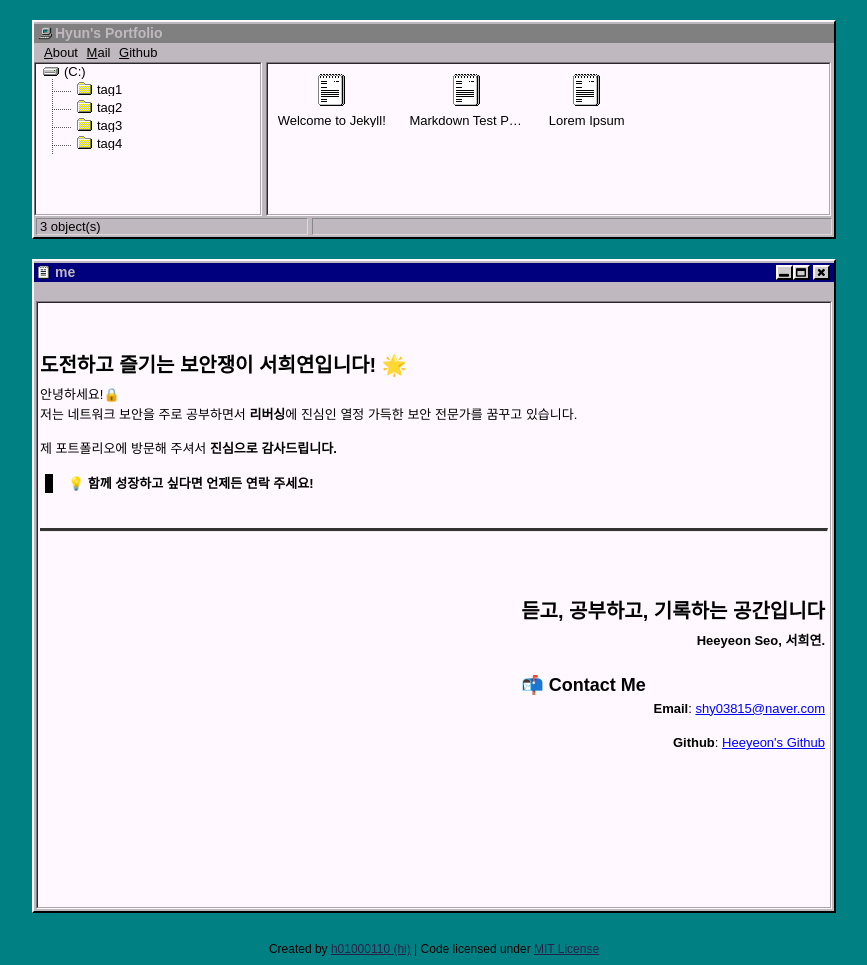
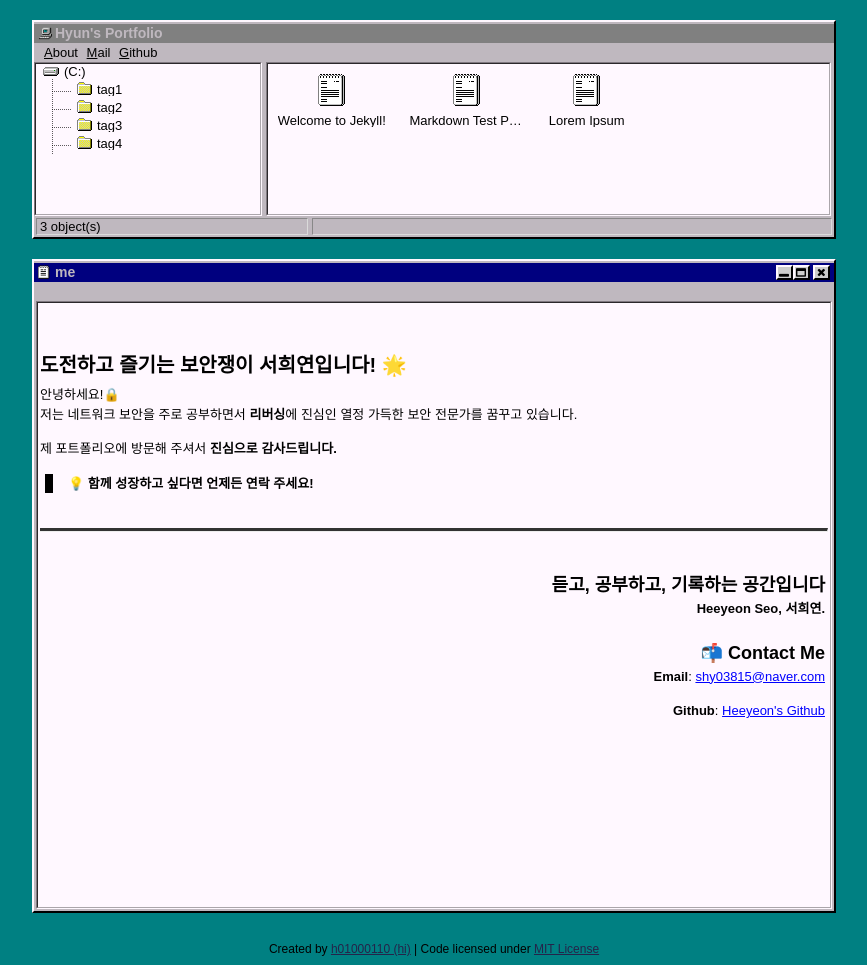
Before and after one commit to shyun03/shyun03.github.io, a Jekyll site: the page built from me/index.md, in a window 1280 px wide. Shown: the whole page, without its empty margins (206-1073 px from the left). Built offline with Jekyll 4.4.1, drawn with Linux system fonts in a browser that asks for light colours.

Commit message:
Update donate.html

```diff
--- a/_includes/donate.html
+++ b/_includes/donate.html
@@ -4,9 +4,9 @@
 <br>
 
 <div class="donate">
-	<h1>듣고, 공부하고, 기록하는 공간입니다</h1>
+	<h2>듣고, 공부하고, 기록하는 공간입니다</h2>
 	<p><strong>Heeyeon Seo, 서희연.</strong></p>
-	<div style = "text-align0: right;">
+	<div style = "text-align: right;">
 		<h2>📬 Contact Me</h2>
 		<p><strong>Email</strong>: <a href="mailto:shy03815@naver.com">shy03815@naver.com</a></p>
 		<p><strong>Github</strong>: <a href="https://github.com/shyun03" target="_blank">Heeyeon's Github</a></p>
```
